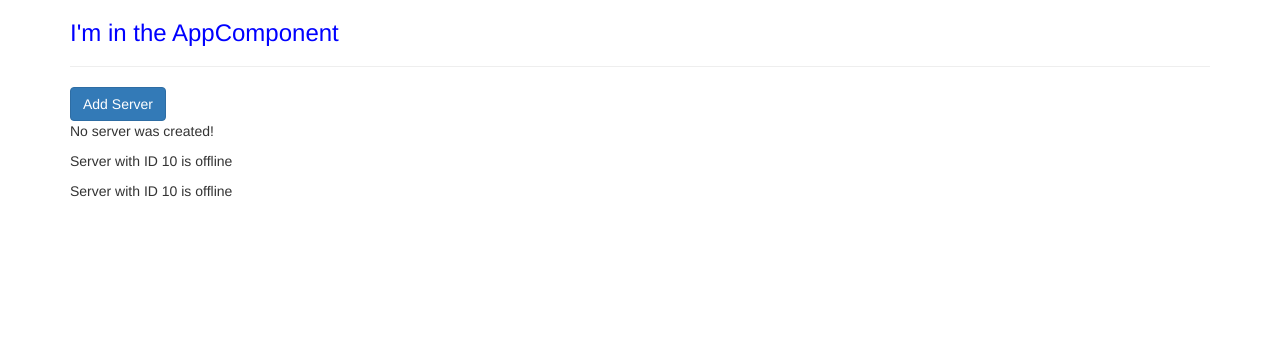
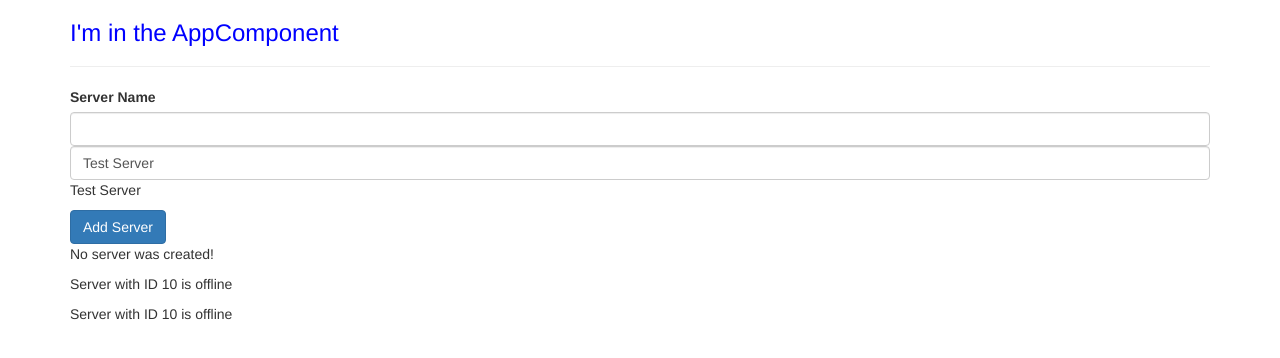
Before and after one commit to lbh595/angular-learning, an Angular app: page / in a window 1280 px wide. Shown: the top 358 px of the page. Built offline with nearby package versions, Linux system fonts and the light colour scheme.

Commit message:
two-way binding

```diff
--- a/src/app/app.module.ts
+++ b/src/app/app.module.ts
@@ -1,4 +1,5 @@
 import { NgModule } from '@angular/core';
+import { FormsModule } from '@angular/forms';
 import { BrowserModule } from '@angular/platform-browser';
 
 import { AppComponent } from './app.component';
@@ -12,7 +13,8 @@
     ServersComponent
   ],
   imports: [
-    BrowserModule
+    BrowserModule,
+    FormsModule
   ],
   providers: [],
   bootstrap: [AppComponent]
--- a/src/app/servers/servers.component.html
+++ b/src/app/servers/servers.component.html
@@ -1,3 +1,7 @@
+<label>Server Name</label>
+<input type="text" class="form-control" (input)="onUpdateServerName($event)">
+<input type="text" class="form-control" [(ngModel)]="serverName">
+<p>{{serverName}}</p>
 <button class="btn btn-primary" [disabled]="!allowNewServer" (click)="onCreateServer()"> Add Server </button>
 <p>{{serverCreationStatus}}</p>
 <app-server></app-server>
--- a/src/app/servers/servers.component.ts
+++ b/src/app/servers/servers.component.ts
@@ -8,6 +8,7 @@
 export class ServersComponent implements OnInit {
   allowNewServer = false;
   serverCreationStatus = 'No server was created!';
+  serverName = 'Test Server';
 
   constructor() {
     setTimeout(
@@ -23,4 +24,8 @@
     this.serverCreationStatus = 'Server was created!';
   }
 
+  onUpdateServerName(event:Event){
+    this.serverName = (<HTMLInputElement>event.target).value;
+  }
+
 }
```
